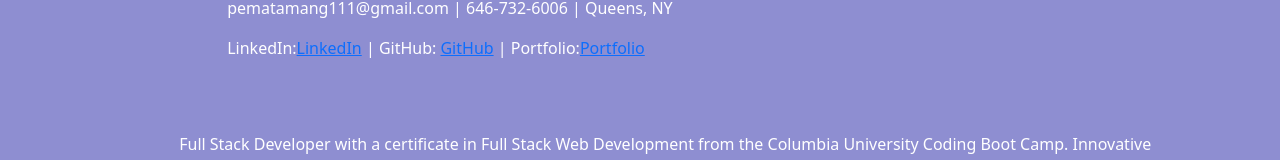
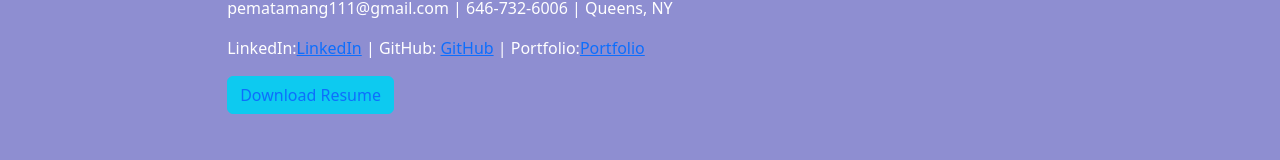
Before and after one commit to Pematamang111/Portfolio, a React (Vite) app: page /resume in a window 1280 px wide. Shown: the part 178-338 px from the top of the page. Built offline with nearby package versions, Linux system fonts and the light colour scheme.

Commit message:
add download button for resume

```diff
--- a/src/pages/ResumePage.jsx
+++ b/src/pages/ResumePage.jsx
@@ -15,6 +15,7 @@ export default function ResumePage() {
 					Portfolio:
 					<a href="https://lucent-gumption-866be3.netlify.app/">Portfolio</a>
 				</p>
+				<button type="button" class="btn btn-info"><a href="https://plum-clemmie-11.tiiny.site" class="download">Download Resume</a></button>
 			</main>
 			<br />
 
--- a/src/pages/resumePage.css
+++ b/src/pages/resumePage.css
@@ -1,5 +1,9 @@
 header {
     background: blue;
+}
+
+.download {
+    text-decoration: none;
 }
 
 
```
